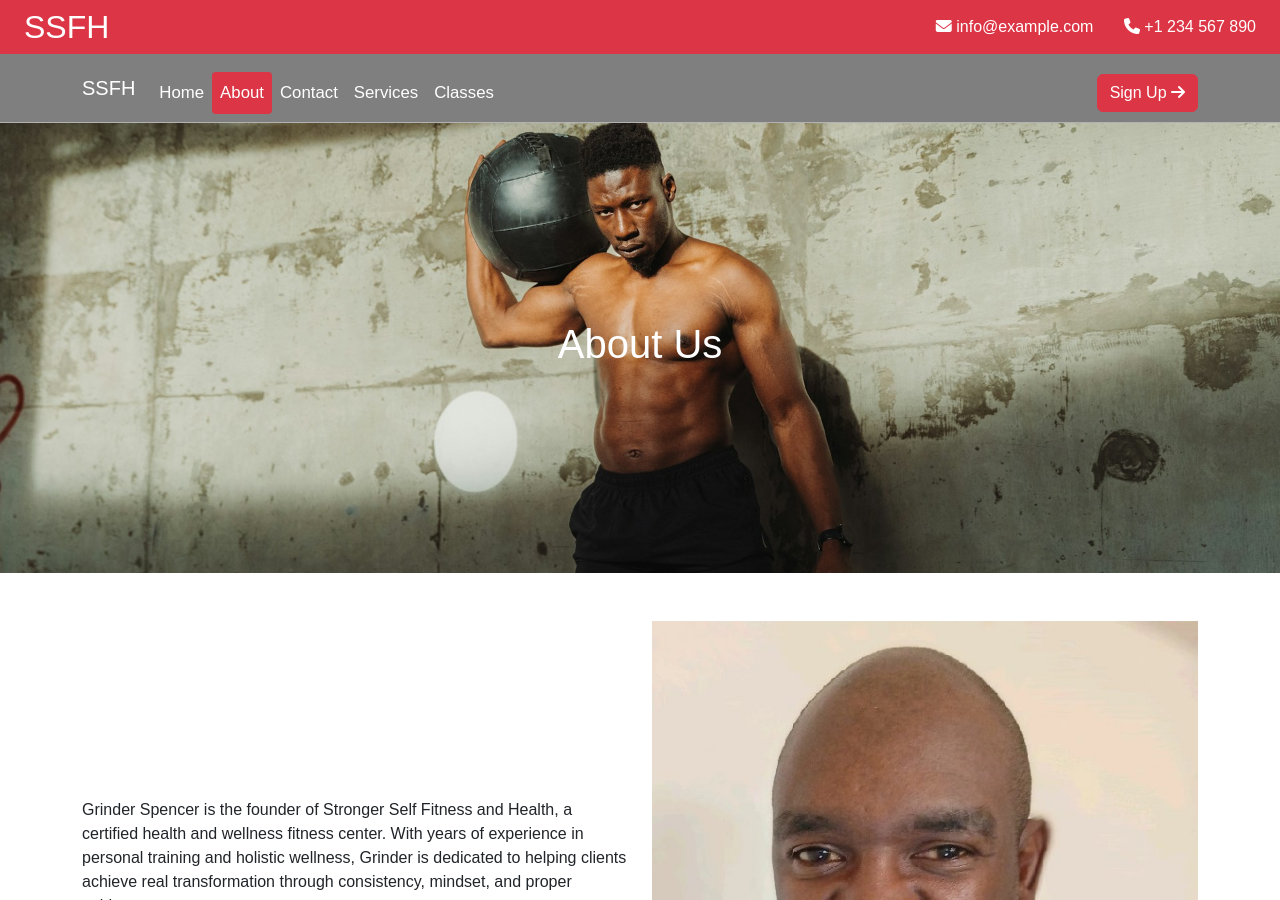
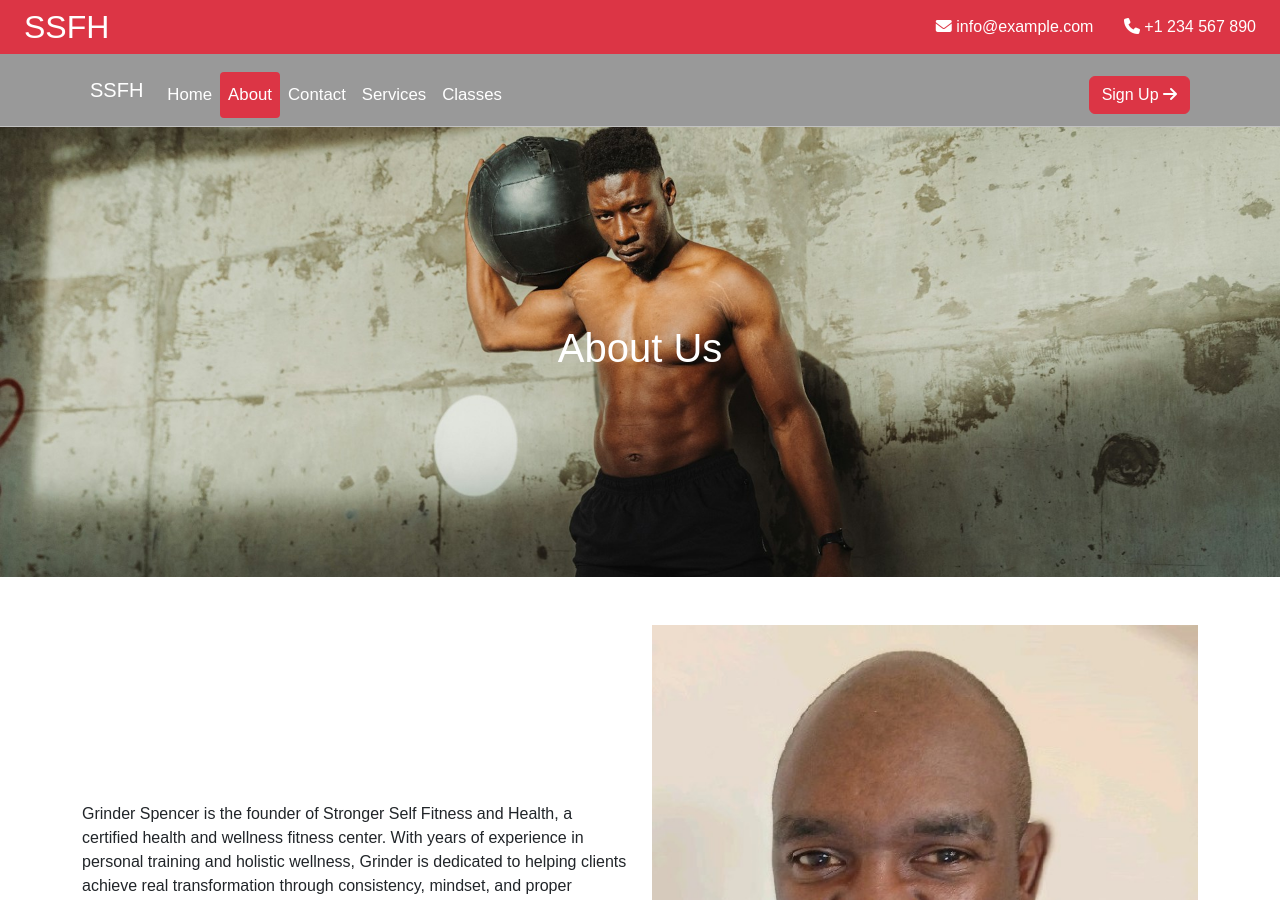
Before and after one commit to digitalsparkhq/grinderspencer-site, a Jekyll site: the page built from about.md, in a window 1280 px wide and 900 px high. Built offline with Jekyll 4.4.1, drawn with Linux system fonts in a browser that asks for light colours.

Commit message:
Update style.css

```diff
--- a/assets/css/style.css
+++ b/assets/css/style.css
@@ -20,48 +20,46 @@
 }
 
 /* Navbar */
+/* Navbar */
 .navbar {
-  background: rgba(0,0,0,0.5) !important;
-  backdrop-filter: blur(4px);
+  background: rgba(0,0,0,0.4) !important; /* see-through black */
   border-bottom: 1px solid rgba(255,255,255,0.4);
   transition: background 0.3s;
 }
+
 .navbar.scrolled {
-  background: white !important;
+  background: #fff !important;
   border-bottom: 1px solid #ccc;
 }
-.navbar .container-fluid {
-  padding-left: 20px;
-  padding-right: 20px;
-}
+
 .navbar .nav-link {
   color: white !important;
   font-size: 1.05rem;
-  padding: 8px 14px;
+  padding: 10px 16px;
   transition: color 0.3s, background 0.3s;
 }
+
 .navbar .nav-link.active {
   background: #dc3545;
   color: white !important;
   border-radius: 4px;
 }
+
 .navbar.scrolled .nav-link {
   color: black !important;
 }
+
 .navbar .nav-link:hover {
   color: #dc3545 !important;
 }
-.navbar-brand {
-  display: flex;
-  flex-direction: column;
-  align-items: flex-start;
+
+/* Ensure spacing on sides */
+.navbar .container {
+  padding-left: 20px;
+  padding-right: 20px;
 }
 
 /* Mobile */
-.navbar-toggler {
-  margin-left: 0;
-  margin-right: auto;
-}
 .navbar-collapse {
   padding-top: 10px;
 }
```
